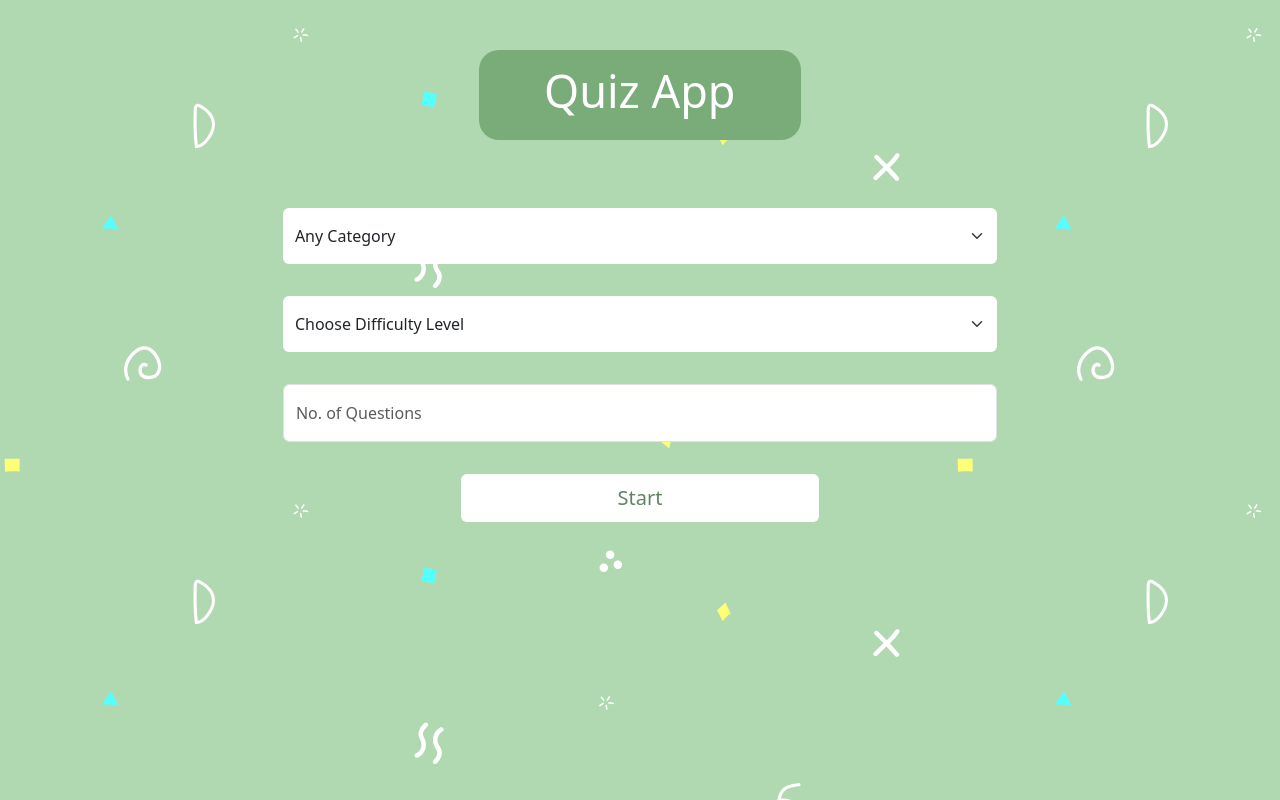
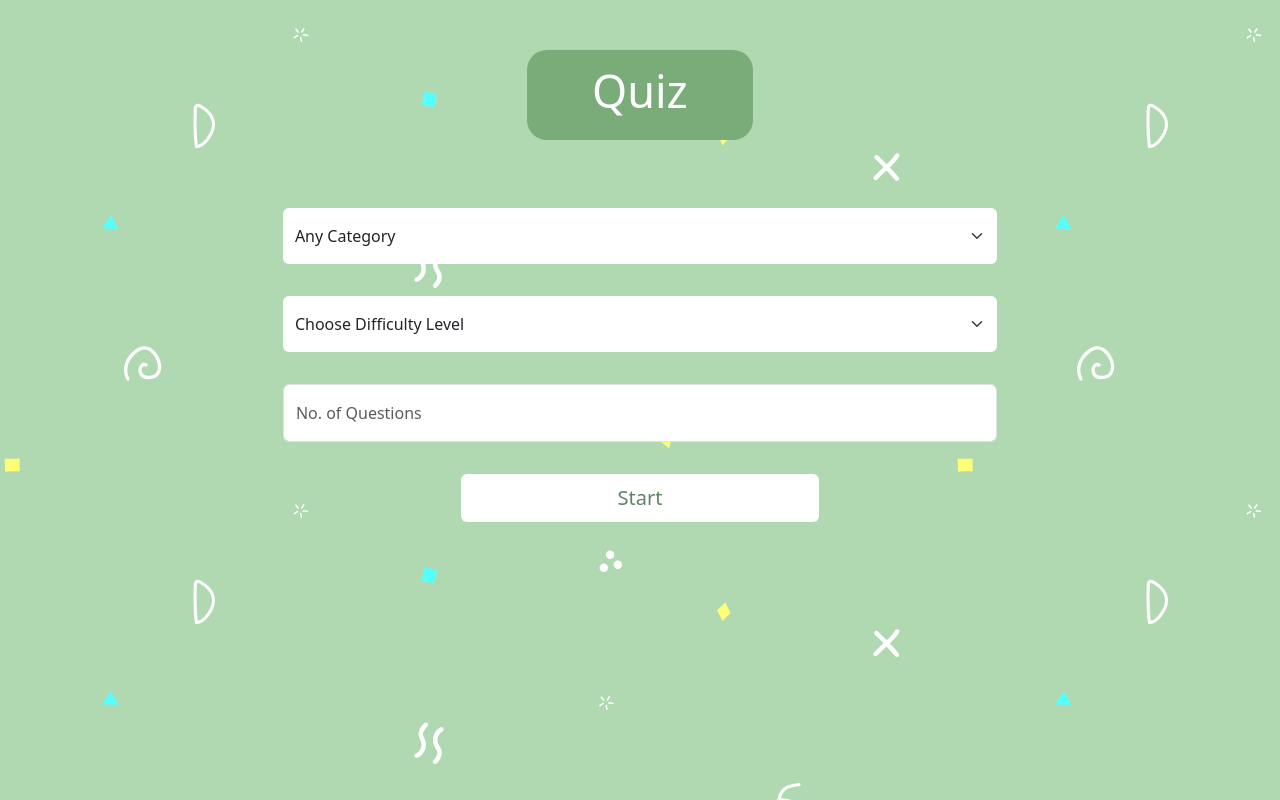
Before and after one commit to MahaMamdouh27/Quiz, a plain HTML site: page index.html in a window 1280 px wide. Drawn offline with nearby package versions, Linux system fonts and the light colour scheme.

Commit message:
Update index.html

```diff
--- a/index.html
+++ b/index.html
@@ -17,7 +17,7 @@
         <div class="container vh-100">
             <div class="header">
                 <div class="headerContent animate__animated animate__bounceInDown">
-                    <h1>Quiz App</h1>
+                    <h1>Quiz</h1>
                 </div>
             </div>
             <div class="quizForm d-flex justify-content-center align-items-center">
```
